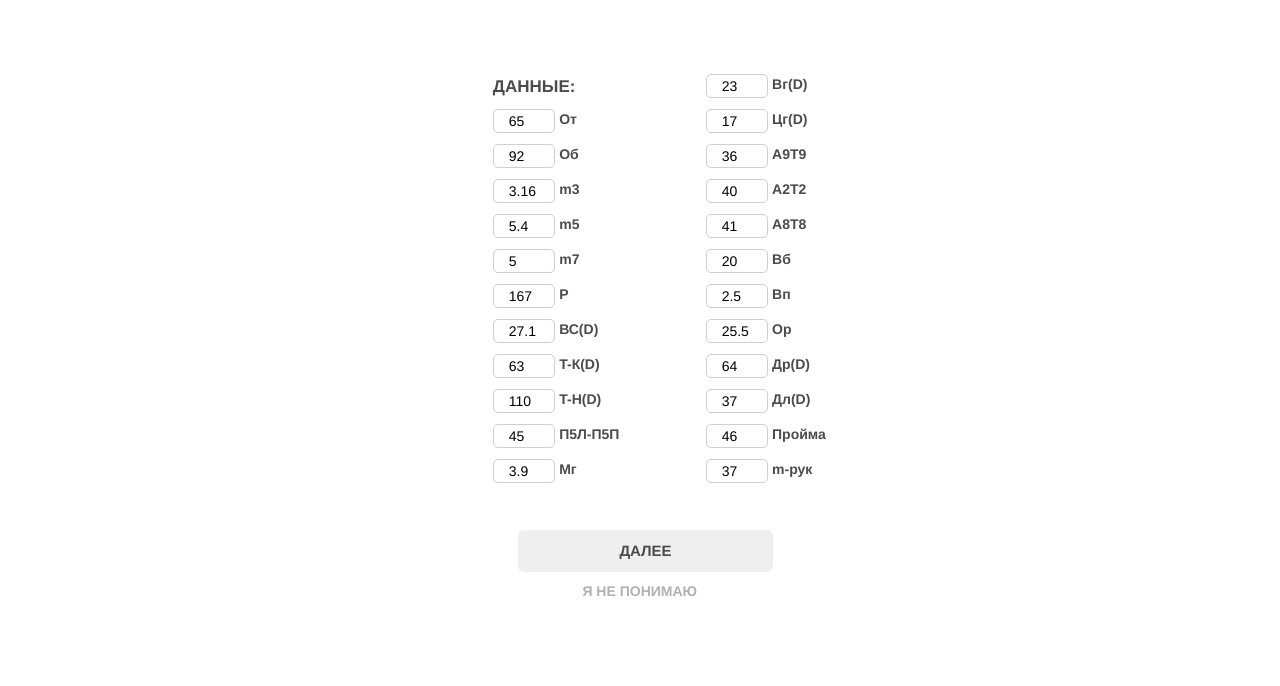
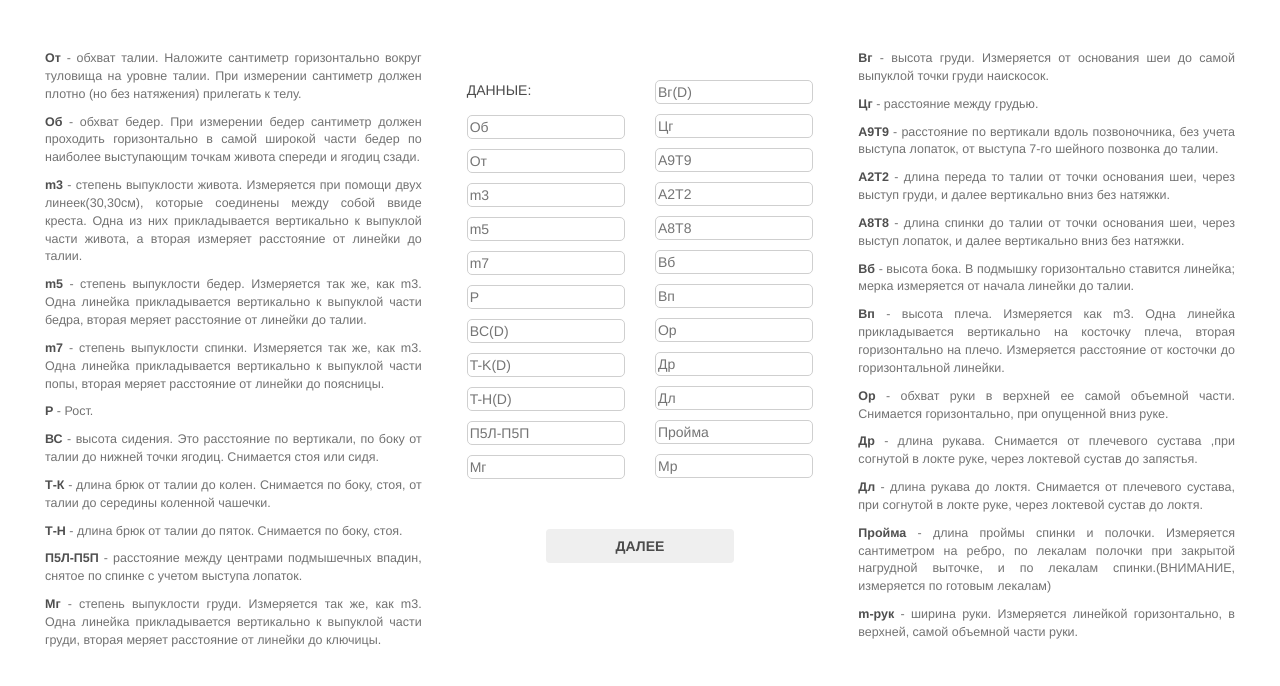
Before and after one commit to ksushantonova/todolist, a plain HTML site: page index.html in a window 1280 px wide. Drawn offline with nearby package versions, Linux system fonts and the light colour scheme; a script that the page names is missing.

Commit message:
bootstrap 1

```diff
--- a/index.css
+++ b/index.css
@@ -12,29 +12,23 @@ span{
 body{
 	margin: 0 0 0 0;
 }
+input {
+	width: 100%;
+}
 
 #mer1{
+	margin-top: 50px;
 text-align: justify;
 color: #727272;
-position: absolute;
-width: 400px;
-height: 550px;
-display: none;
 font-size: 12.5px;
-margin: 35px 30px 30px 50px;
+
 }
 
 #mer2{
+	margin-top: 50px;
 text-align: justify;
 color: #727272;
-position: absolute;
-width: 400px;
-height: 550px;
-display: none;
 font-size: 12.5px;
-margin: 35px 50px 30px 30px;
-left: 870px;
-top: 0px;
 }
 #corr{
 	position: absolute;
@@ -57,17 +51,12 @@ top: 0px;
 }
 
 #helps{
-	position: relative;
-    top: 123px;
-    left: 45.5%;
-	display: block;
 	color: white;
-	width: 300px;
-	height: 20px;
 	font-family: Helvetica;
 	font-size: 14px;
 	font-weight: bold;
 	cursor: pointer;
+	margin-top: 10px;
 
 }
 #mist{
@@ -126,42 +115,29 @@ top: 0px;
 }
 
 #variables{
-	position: relative;
-    width: 200px;
-	text-align: left;
-	height: 400px;
-    top: 74px;
-    left: 38.5%;
-	display: inline-block;
 	color: #4B4B4B;
-
+	margin-top: 70px;
+		padding: 0 auto;
+}
+#variables div{
+	margin-top: 10px;
 
 }
 
 #inputs2{
-	position: relative;
-	display: inline-block;
-    width: 200px;
-    height: 400px;
-	text-align: left;
-    top: 74px;
-    left: 39.2%;
-
 	color: #4B4B4B;
+	margin-top: 70px;
+		padding: 0 auto;
 
 }
- #variables p{
-	width: 150px;
-	font-family: Helvetica;
+
+#inputs2 div{
+	margin-top: 10px;
 }
 
-
- #inputs2 p {
-	width: 150px;
-	font-family: Helvetica;
-}
 input{
 	font-family: Helvetica;
+	width: 100%;
 }
 #bt{
     position: relative;
@@ -169,19 +145,20 @@ input{
     left: 0px;
 	width: 90%;
 }
-#bt2{
-	position: relative;
-    top: 114px;
-    left: 0px;
-	width: 90%;
-	display: block;
 
-}
+
 #bt3{
 	position: relative;
     top: 15px;
     left: 0px;
 	width: 90%;
+
+
+}
+#bt2{
+	margin-top: 50px;
+	padding: 0;
+
 
 
 }
@@ -212,14 +189,9 @@ height: 100px;
 }
 
 #get2{
-	position: relative;
-    left: 45%;
-    bottom: 0px;
-	padding: 10px 100px 10px 100px;
-	font-size: 15px;
+
 	font-weight: bold;
 	color: #4B4B4B;
-
 }
 #get3{
 	position: relative;
--- a/index.html
+++ b/index.html
@@ -22,8 +22,15 @@
 <body>
 <a name="top"></a>
 <div id="sorry"> Sorry, the page of your screen-size is unavailable now, but going to be little later. Please use 1366/765px. </div>
-<div id="inputs" >
-<div id="mer1">
+<div id="inputs" class="container-fluid">
+
+
+
+
+
+
+<div id="div0" class="container-fluid" style="width: 100%">
+<div id="mer1" class="col-md-4 col-md-offset-0 col-sm-12 col-xs-12">
 	<p><span>От</span> - обхват талии. Наложите сантиметр горизонтально вокруг туловища на уровне талии. При измерении сантиметр должен плотно (но без натяжения) прилегать к телу.</p>
 	<p><span>Об</span> - обхват бедер. При измерении бедер сантиметр должен проходить горизонтально в самой широкой части бедер по наиболее выступающим точкам живота спереди и ягодиц сзади.</p>
 	<p><span>m3</span> - степень выпуклости живота. Измеряется при помощи двух линеек(30,30см), которые соединены между собой ввиде креста. Одна из них прикладывается вертикально к выпуклой части живота, а вторая измеряет расстояние от линейки до талии.</p>
@@ -37,7 +44,47 @@
 	<p><span>Мг</span> - степень выпуклости груди. Измеряется так же, как m3. Одна линейка прикладывается вертикально  к выпуклой части груди, вторая меряет расстояние от линейки до ключицы. </p>
 
 </div>
-<div id="mer2">
+	<div class="col-md-4 col-md-offset-0 col-sm-7 col-sm-offset-3 col-xs-offset-0 col-xs-12">
+		<div id="variables" class="col-md-6 col-sm-5 col-xs-6">
+
+	<div style="height: 25px">ДАННЫЕ:</div>
+	<div><input id="Ob" placeholder="Об" type="text" > </div>
+	<div><input id="Ot" placeholder="От" type="text" > </div>
+	<div><input id="m3"   type="text" placeholder="m3" ></div>
+	<div><input id="m5"  type="text" placeholder="m5" ></div>
+	<div><input id="m7"  type="text"  placeholder="m7" ></div>
+	<div><input id="P"  type="text"  placeholder="P" ></div>
+	<div><input id="TY"  type="text" placeholder="BC(D)" ></div>
+	<div><input id="TK"  type="text" placeholder="T-K(D)" ></div>
+	<div><input id="TN"  type="text" placeholder="T-H(D)" ></div>
+	<div><input id="P5LP5P" type="text" placeholder="П5Л-П5П" ></div>
+	<div><input id="Mg" type="text" placeholder="Мг"></div>
+
+
+
+		</div>
+
+
+    <div id="inputs2"  class="col-md-6 col-sm-5 col-xs-6">
+    <div><input id="Vg" type="text" placeholder="Вг(D)"></div>
+    <div><input id="Cg" type="text" placeholder="Цг"></div>
+    <div><input id="A9T9" type="text" placeholder="А9Т9"></div>
+    <div><input id="A2T2" type="text" placeholder="А2Т2"></div>
+    <div><input id="A8T8" type="text" placeholder="А8Т8"></div>
+    <div><input id="Vb" type="text" placeholder="Вб"></div>
+    <div><input id="P6" type="text" placeholder="Вп"></div>
+    <div><input id="Or" type="text" placeholder="Ор"></div>
+    <div><input id="Dr" type="text" placeholder="Др"></div>
+    <div><input id="Dl" type="text" placeholder="Дл"></div>
+    <div><input id="Pr" type="text" placeholder=Пройма></div>
+    <div><input id="Mr" type="text" placeholder="Мр"></div>
+
+    </div>
+    <div id="bt2" class="text-center col-md-offset-3 col-md-6 col-sm-offset-3 col-sm-4 col-xs-offset-2 col-xs-8"><button type="button" class="btn btn-block btn-secondary" id="get2">ДАЛЕЕ</button></div>
+
+ </div>
+
+    	   <div id="mer2" class="col-md-4 col-sm-12 col-xs-12">
 	<p><span>Вг</span> - высота груди. Измеряется от основания шеи до самой выпуклой точки груди наискосок.</p>
 	<p><span>Цг</span> - расстояние между грудью. </p>
 	<p><span>А9Т9</span> - расстояние по вертикали вдоль позвоночника, без учета выступа лопаток, от выступа 7-го шейного позвонка до талии.</p>
@@ -56,50 +103,6 @@
 
 
 
-
-
-<div id="div0" style="position: relative; height: 630px;">
-		<div id="variables" class="form-group">
-
-		<p id="pp"> ДАННЫЕ:</p>
-
-	<p><input id="Ot" class="col-md-5"  type="text" value = "65"><label for="Ot">&nbspОт</label></p>
-	<p><label for="Ob"> &nbspОб</label><input id="Ob" class="form-horizontal col-md-5" type="text" value = "92"></p>
-	<p><label for="m3"> &nbspm3</label><input id="m3" class="form-horizontal col-md-5" type="text" value="3.16"></p>
-	<p><label for="m5"> &nbspm5</label><input id="m5" class="form-horizontal col-md-5" type="text" value="5.4"></p>
-	<p><label for="m7"> &nbspm7</label><input id="m7" class="form-horizontal col-md-5" type="text"  value="5"></p>
-	<p><label for="P"> &nbspР</label><input id="P" class="form-horizontal col-md-5" type="text"  value="167"></p>
-	<p><label for="TY"> &nbspВС(D)</label><input id="TY" class="form-horizontal col-md-5" type="text" value="27.1"></p>
-	<p><label for="TK"> &nbspT-К(D)</label><input id="TK" class="form-horizontal col-md-5" type="text" value="63"></p>
-	<p><label for="TN"> &nbspT-H(D)</label><input id="TN" class="form-horizontal col-md-5" type="text" value="110"></p>
-	<p><label for="Ot">&nbspП5Л-П5П</label><input id="P5LP5P" type="text" class="col-md-5" value = "45"></p>
-	<p><label for="Ot">&nbspМг</label><input id="Mg" type="text" class="col-md-5" value = "3.9"></p>
-
-
-		</div>
-
-
-    <div id="inputs2" class="form-group">
-
-	<p><label for="Ot">&nbspВг(D)</label><input id="Vg" type="text" class="col-md-5" value="23"></p>
-	<p><label for="Ot">&nbspЦг(D)</label><input id="Cg" type="text" class="col-md-5"  value="17"></p>
-	<p><label for="Ot">&nbspA9T9</label><input id="A9T9" type="text"  class="col-md-5" value="36"></p>
-	<p><label for="Ot">&nbspA2T2</label><input id="A2T2" type="text" class="col-md-5" value="40"></p>
-	<p><label for="Ot">&nbspA8T8</label><input id="A8T8" type="text"  class="col-md-5" value="41"></p>
-	<p><label for="Ot">&nbspВб</label><input id="Vb" type="text"  class="col-md-5" value="20"></p>
-	<p><label for="Ot">&nbspВп</label><input id="P6" type="text" class="col-md-5" value="2.5"></p>
-	<p><label for="Ot">&nbspОр</label><input id="Or" type="text" class="col-md-5" value="25.5"></p>
-	<p><label for="Ot">&nbspДр(D)</label><input id="Dr" type="text"  class="col-md-5" value="64"></p>
-	<p><label for="Ot">&nbspДл(D)</label><input id="Dl" type="text" class="col-md-5" value="37"></p>
-	<p><label for="Ot">&nbspПройма</label><input id="Pr" type="text" class="col-md-5" value="46"></p>
-	<p><label for="Ot">&nbspm-рук</label><input id="Mr" type="text" class="col-md-5" value="37"></p>
-
-
-    </div>
-    	<div id="bt2"><button type="button" class="btn btn-secondary btn-lg" id="get2">ДАЛЕЕ</button></div>
-    	<div id="helps">Я НЕ ПОНИМАЮ</div>
-    	<div id="save"> <a href="javascript:void(0)">СОХРАНИТЬ</a></div>
-    	<div id="myname">FYYF</div>
 
 </div>
 
```
